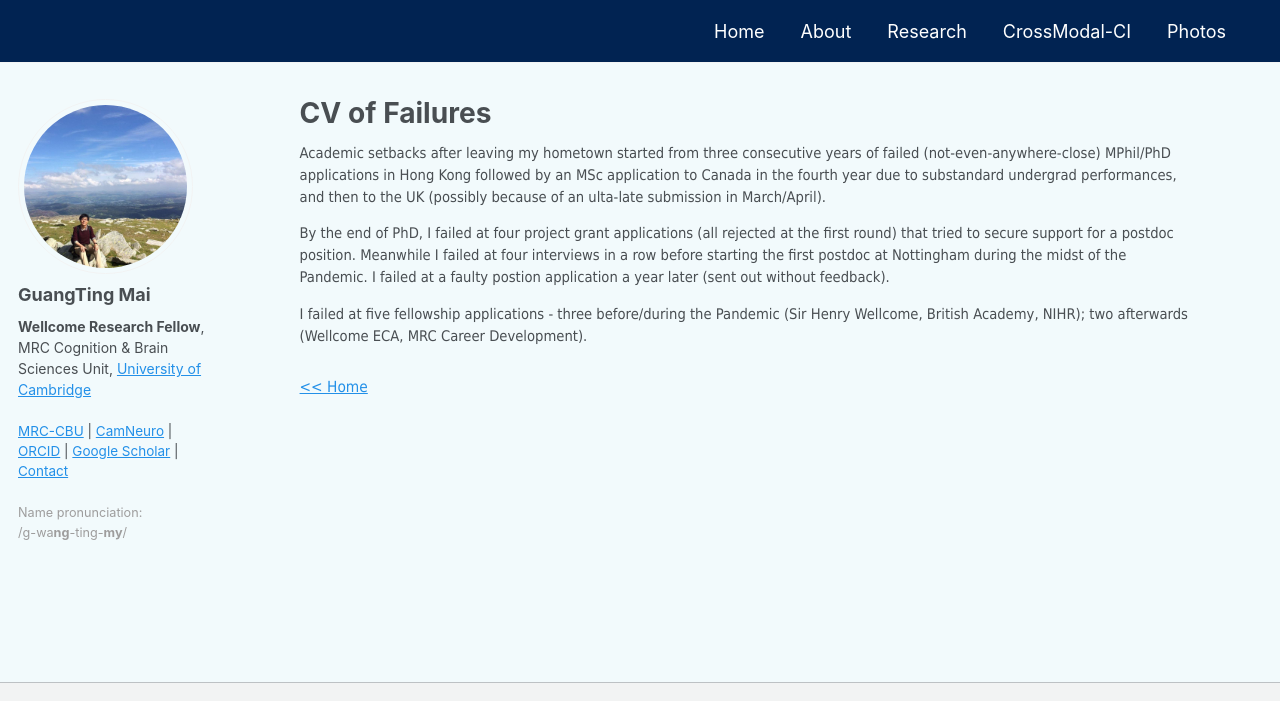
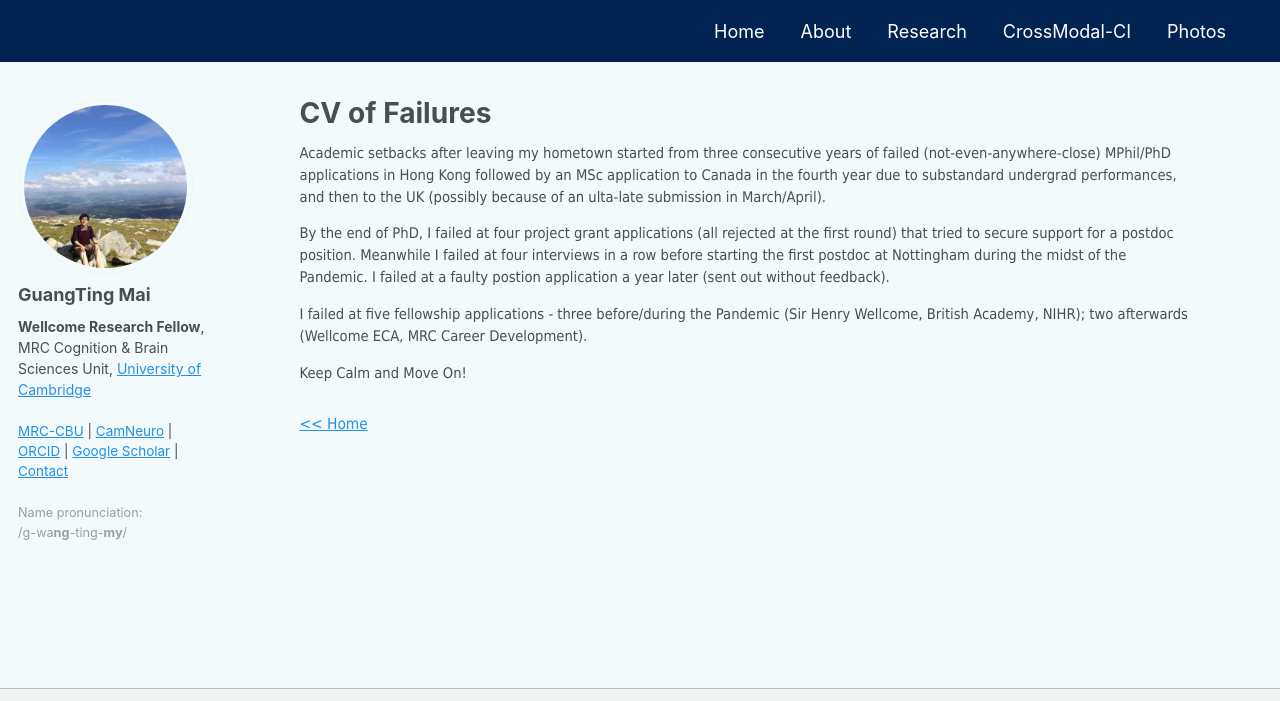
Before and after one commit to guangtingmai/guangtingmai.github.io, a Jekyll site: the page built from _pages/cv-failures.html, in a window 1280 px wide, cut to the strip 0-701 px from the top of the page. Built offline with Jekyll 4.4.1, drawn with Linux system fonts in a browser that asks for light colours.

Commit message:
Update cv-failures.html

```diff
--- a/_pages/cv-failures.html
+++ b/_pages/cv-failures.html
@@ -12,6 +12,7 @@
   first postdoc at Nottingham during the midst of the Pandemic. I failed at a faulty postion application a year later (sent out without feedback).</p>
 <p span style="font-size:11pt;font-family: Tahoma;line-height:1.5;display:block;margin-bottom:0.2vh">I failed at five fellowship applications - three before/during
   the Pandemic (Sir Henry Wellcome, British Academy, NIHR); two afterwards (Wellcome ECA, MRC Career Development).</span></p>
+<p span style="font-size:11pt;font-family: Tahoma;line-height:1.5;display:block;margin-bottom:0.2vh">Keep Calm and Move On!</span></p>
 <br>
 <div style="font-size:11pt;font-family:Tahoma;line-height: 1.5;" class="navigation-row">
   <span><a href="https://guangtingmai.github.io/readme/"><< Home</a></span>
```
